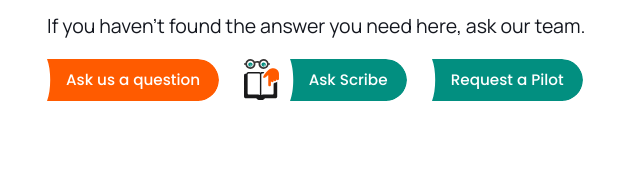
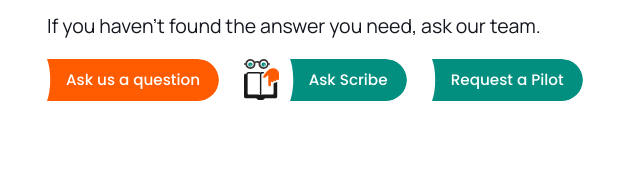
Before and after one commit to anatolytkach/website-readerpub-modified, an Astro site: page /kb in a window 1280 px wide. Shown: the part 423-604 px from the top of the page, 67-707 px from the left. Built offline with nearby package versions, Linux system fonts and the light colour scheme; Astro itself is replaced by a stand-in of ours.

Commit message:
Refine knowledge base help copy

```diff
--- a/src/data/pages.ts
+++ b/src/data/pages.ts
@@ -207,7 +207,7 @@
 		],
 		cta: {
 			title: "Need a direct answer?",
-			body: "If you haven’t found the answer you need here, ask our team.",
+		body: "If\u00a0you haven’t found the\u00a0answer you\u00a0need, ask\u00a0our\u00a0team.",
 			actions: [
 				{
 					label: "Ask us a question",
--- a/src/pages/kb.astro
+++ b/src/pages/kb.astro
@@ -270,7 +270,7 @@
 			<div class="kb-hero-body-copy">
 				<p>ReaderPub is a web-native publishing network.</p>
 				<p>Use this knowledge base to find concise answers about ReaderPub products, publishing, reading, security, and pricing.</p>
-				<p class="kb-hero-body-question">If you haven’t found the answer you need here, ask our team.</p>
+				<p class="kb-hero-body-question">If&nbsp;you haven’t found the&nbsp;answer you&nbsp;need, ask&nbsp;our&nbsp;team.</p>
 			</div>
 		</Fragment>
 		<div class="kb-hero-actions cta-row">
```
